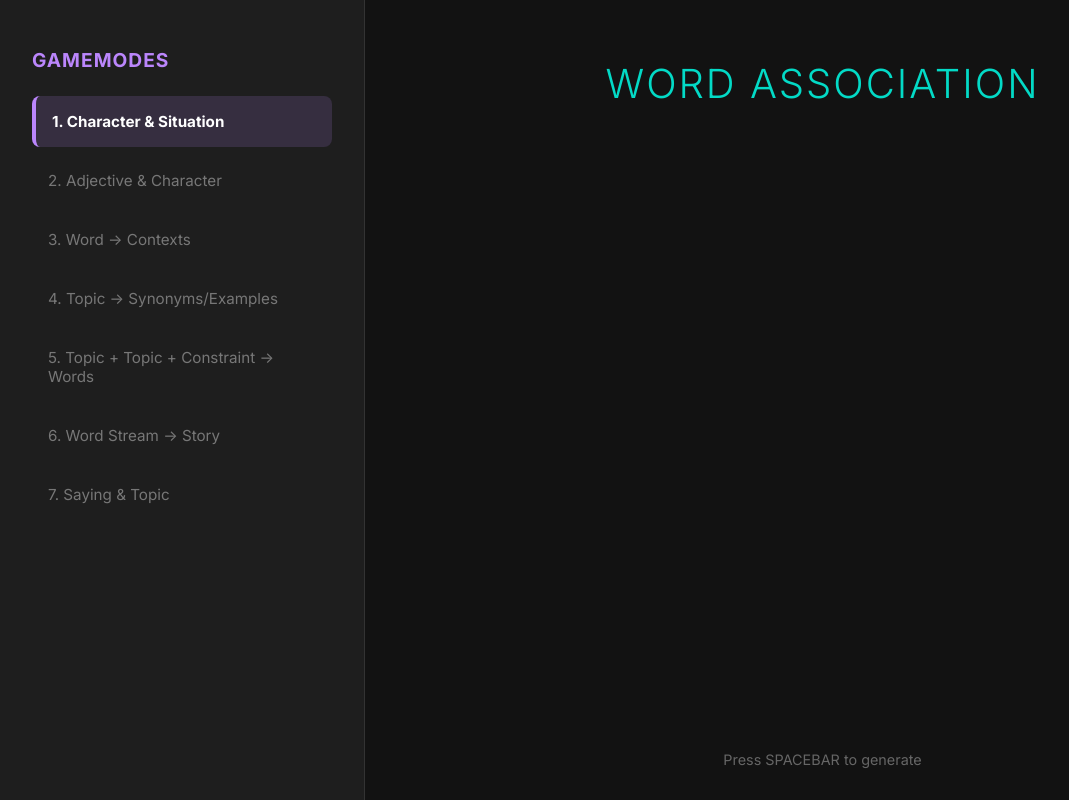
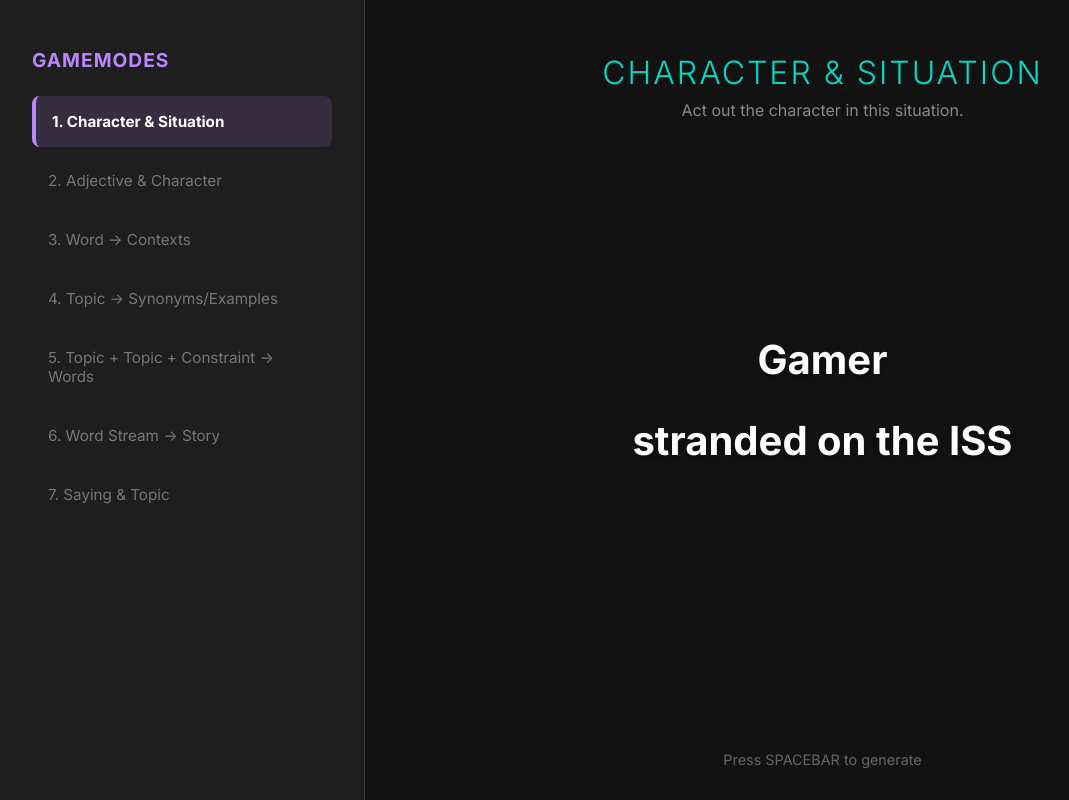
Before and after one commit to OmicronTheta2338/word-association-game, a plain HTML site: page index.html in a window 1280 px wide. Both pictures are taken after a click on the item "1. Character & Situation". Shown: the whole page, without its empty margins (0-1069 px from the left). Drawn offline with Linux system fonts and the light colour scheme.

Commit message:
updated descriptions

```diff
--- a/index.html
+++ b/index.html
@@ -28,7 +28,11 @@
         </aside>
 
         <main class="main-content">
-            <h1>WORD ASSOCIATION</h1>
+            <!-- Dynamic Instructions Header -->
+            <div id="mode-instructions" class="mode-instructions">
+                <h1>SELECT A GAMEMODE</h1>
+                <p>Choose a mode from the sidebar to begin.</p>
+            </div>
 
             <div id="game-display" class="game-display">
                 <!-- Content will be injected here -->
--- a/script.js
+++ b/script.js
@@ -99,6 +99,22 @@
 
 // Event Listeners
 // Handle Sidebar Clicks
+// Instructions Data
+const INSTRUCTIONS = {
+    "1": { title: "CHARACTER & SITUATION", desc: "Act out the character in this situation." },
+    "2": { title: "ADJECTIVE & CHARACTER", desc: "Roleplay this character with this specific trait." },
+    "3": { title: "WORD -> CONTEXTS", desc: "List as many contexts/associations for this word as possible." },
+    "4": { title: "TOPIC -> SYNONYMS", desc: "Give synonyms or examples related to this topic." },
+    "5": { title: "TOPIC CONNECTION", desc: "Find two elements that rhyme, two elements that alliterate, and a context/word that could fit either." },
+    "6": { title: "WORD STREAM STORY", desc: "Incorporate the new word into a continuous story." },
+    "7": { title: "SAYING & TOPIC", desc: "Use this saying in a conversation about the topic." }
+};
+
+// DOM Elements
+const instructionsContainer = document.getElementById('mode-instructions');
+
+// Event Listeners
+// Handle Sidebar Clicks
 const sidebarList = document.getElementById('gamemode-list');
 const listItems = sidebarList.querySelectorAll('li');
 
@@ -111,11 +127,15 @@
         // Update Mode
         currentMode = item.dataset.mode;
         wordHistory = []; // Reset history on mode change
-        display.innerHTML = ''; // Clear display
 
-        // Optional: Auto-generate on switch? Or wait for Spacebar?
-        // User didn't specify, but waiting for spacebar is safer to avoid confusion.
-        // display.innerHTML = '<div class="instruction" style="position:static; opacity:0.5;">Press Spacebar</div>';
+        // Update Instructions
+        const data = INSTRUCTIONS[currentMode];
+        if (data) {
+            instructionsContainer.innerHTML = `<h1>${data.title}</h1><p>${data.desc}</p>`;
+        }
+
+        // Auto-Generate Content
+        generateContent();
     });
 });
 
--- a/style.css
+++ b/style.css
@@ -79,19 +79,43 @@
   flex-direction: column;
   align-items: center;
   justify-content: center;
-  /* Generally center content */
   position: relative;
   padding: 2rem;
+  /* Prevent content from pushing sidebar */
+  min-width: 0;
+  overflow-y: auto;
+  /* Allow scrolling if content gets too tall */
 }
 
-h1 {
-  font-size: 2.5rem;
-  margin-bottom: 2rem;
+/* Dynamic Instructions Styling */
+.mode-instructions {
+  position: absolute;
+  top: 2rem;
+  text-align: center;
+  width: 100%;
+  padding: 0 1rem;
+  box-sizing: border-box;
+}
+
+.mode-instructions h1 {
+  font-size: 2rem;
+  /* Slightly smaller to fit better */
+  margin-bottom: 0.5rem;
   font-weight: 300;
   letter-spacing: 2px;
   color: var(--secondary-color);
-  position: absolute;
-  top: 2rem;
+  position: static;
+  /* Remove absolute from H1 itself */
+}
+
+.mode-instructions p {
+  color: #888;
+  font-size: 1rem;
+  margin: 0;
+  max-width: 600px;
+  /* Readability */
+  margin-left: auto;
+  margin-right: auto;
 }
 
 /* Game Display */
```
